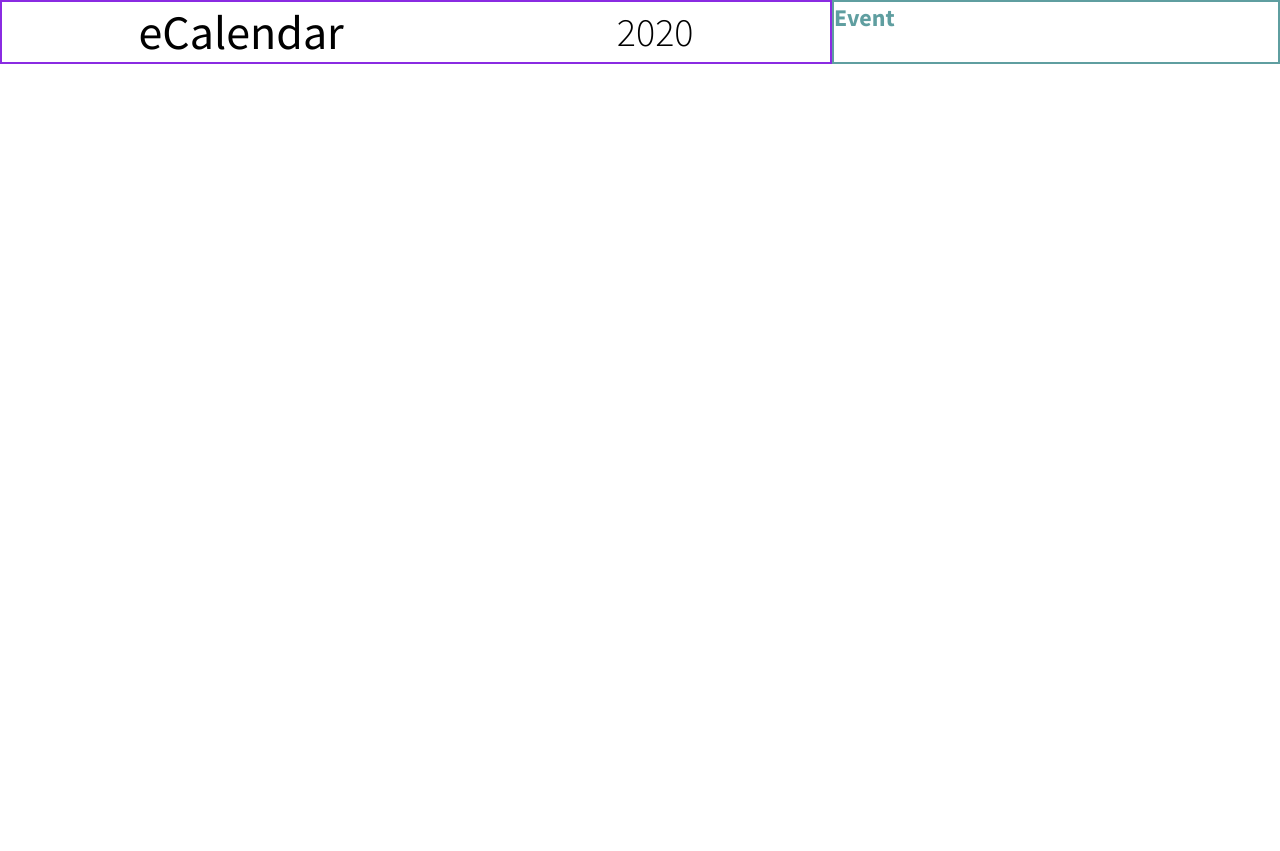
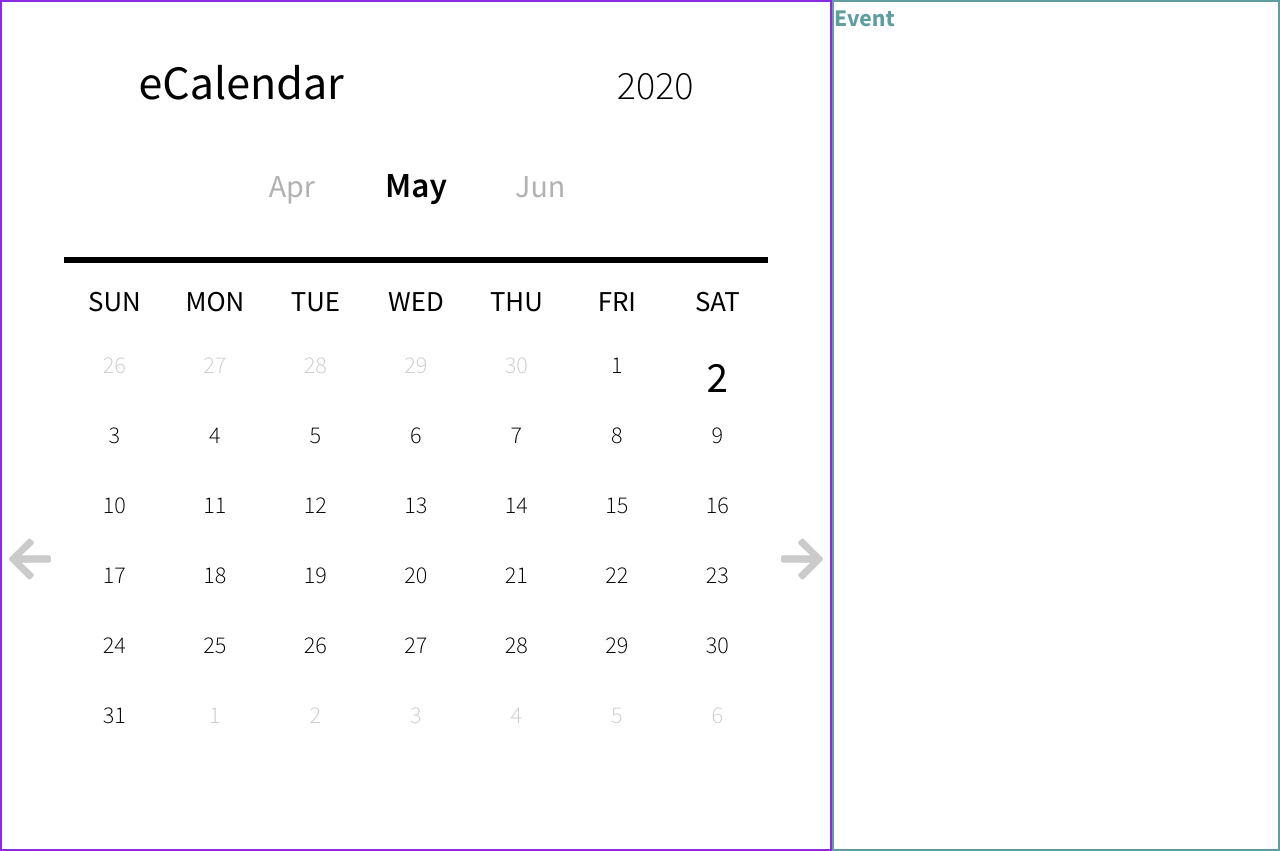
Before and after one commit to Chingu-Solo/solo-koala-195, a React (Create React App) app: page / in a window 1280 px wide. Before the commit the page ends 800 px from the top, so only its background shows below. Built offline with nearby package versions, Linux system fonts and the light colour scheme.

Commit message:
calendar part

```diff
--- a/package.json
+++ b/package.json
@@ -3,6 +3,9 @@
   "version": "0.1.0",
   "private": true,
   "dependencies": {
+    "@fortawesome/fontawesome-svg-core": "^1.2.28",
+    "@fortawesome/free-solid-svg-icons": "^5.13.0",
+    "@fortawesome/react-fontawesome": "^0.1.9",
     "@testing-library/jest-dom": "^4.2.4",
     "@testing-library/react": "^9.5.0",
     "@testing-library/user-event": "^7.2.1",
--- a/src/Components/Calendar/Calendar.js
+++ b/src/Components/Calendar/Calendar.js
@@ -1,17 +1,31 @@
 import React, { Component } from "react";
+import Header from "./Header";
+import Months from "./Months";
+import Week from "./Week";
+import Days from "./Days";
 import classes from "./Calendar.module.css";
 
 class Calendar extends Component {
 	state = {
 		date: new Date(),
 	};
+
+	handleClick = (param) => {
+		const { date } = this.state;
+		if (param === "prev") {
+			date.setMonth(date.getMonth() - 1);
+		} else {
+			date.setMonth(date.getMonth() + 1);
+		}
+		this.setState({ date });
+	};
 	render() {
 		return (
 			<div className={classes.container}>
-				<header className={classes.header}>
-					<h1>eCalendar</h1>
-					<p>{this.state.date.getFullYear()}</p>
-				</header>
+				<Header date={this.state.date} />
+				<Months date={this.state.date} />
+				<Week date={this.state.date} />
+				<Days date={this.state.date} onClick={this.handleClick} />
 			</div>
 		);
 	}
--- a/src/Components/Calendar/Calendar.module.css
+++ b/src/Components/Calendar/Calendar.module.css
@@ -1,20 +1,5 @@
 .container {
 	border: 2px solid blueviolet;
 	width: 65%;
+	padding: 50px 0;
 }
-
-.header {
-	display: flex;
-	justify-content: space-around;
-	align-items: center;
-}
-
-.header h1 {
-	font-weight: 500;
-	font-size: 3em;
-}
-
-.header p {
-	font-weight: 300;
-	font-size: 2.5em;
-}
--- /dev/null
+++ b/src/Components/Calendar/Days.js
@@ -0,0 +1,65 @@
+import React from "react";
+import classes from "./Days.module.css";
+import { FontAwesomeIcon } from "@fortawesome/react-fontawesome";
+import { faArrowLeft, faArrowRight } from "@fortawesome/free-solid-svg-icons";
+
+const currMonthEnd = (date) => {
+	return new Date(date.getFullYear(), date.getMonth() + 1, 0).getDate();
+};
+
+const currMonthstart = (date) => date.getDay();
+
+const prevMonthEnd = (date) => {
+	return new Date(date.getFullYear(), date.getMonth(), 0).getDate();
+};
+
+const nextMonthStart = (total, cme, start) => total - cme - start;
+
+const createDays = (date) => {
+	const days = [];
+	date.setDate(1);
+	const today = new Date();
+
+	for (
+		let i = prevMonthEnd(date) - currMonthstart(date) + 1;
+		i <= prevMonthEnd(date);
+		i++
+	) {
+		days.push(<div className={classes.prev_month_day}>{i}</div>);
+	}
+
+	for (let i = 1; i <= currMonthEnd(date); i++) {
+		if (i === today.getDate() && today.getMonth() === date.getMonth()) {
+			days.push(<div className={classes.today}>{i}</div>);
+		} else {
+			days.push(<div>{i}</div>);
+		}
+	}
+
+	for (
+		let i = 1;
+		i <= nextMonthStart(42, currMonthEnd(date), currMonthstart(date));
+		i++
+	) {
+		days.push(<div className={classes.next_month_day}>{i}</div>);
+	}
+	return days;
+};
+
+const Days = ({ date, onClick }) => {
+	return (
+		<div className={classes.container}>
+			<div className={classes.prev_month} onClick={() => onClick("prev")}>
+				<FontAwesomeIcon icon={faArrowLeft} size="3x" />
+			</div>
+			<div className={classes.days}>{createDays(date)}</div>
+			<div className={classes.prev_month} onClick={() => onClick("next")}>
+				<span>
+					<FontAwesomeIcon icon={faArrowRight} size="3x" />
+				</span>
+			</div>
+		</div>
+	);
+};
+
+export default Days;
--- /dev/null
+++ b/src/Components/Calendar/Days.module.css
@@ -0,0 +1,42 @@
+.container {
+	display: flex;
+	align-items: center;
+	justify-content: space-around;
+	margin: 30px 0;
+}
+
+.days {
+	display: flex;
+	flex-wrap: wrap;
+	width: 85%;
+	font-size: 1.5em;
+	font-weight: 300;
+}
+
+.days div {
+	width: 14.28%;
+	text-align: center;
+	height: 70px;
+}
+
+.prev_month,
+.next_month {
+	opacity: 0.2;
+	transition: all 0.4s;
+}
+
+.prev_month:hover,
+.next_month:hover {
+	opacity: 1;
+	cursor: pointer;
+}
+
+.today {
+	font-size: 1.8em;
+	font-weight: 500;
+}
+
+.prev_month_day,
+.next_month_day {
+	opacity: 0.2;
+}
--- /dev/null
+++ b/src/Components/Calendar/Header.js
@@ -0,0 +1,13 @@
+import React from "react";
+import classes from "./Header.module.css";
+
+const Header = ({ date }) => {
+	return (
+		<div className={classes.container}>
+			<h1>eCalendar</h1>
+			<p>{date.getFullYear()}</p>
+		</div>
+	);
+};
+
+export default Header;
--- /dev/null
+++ b/src/Components/Calendar/Header.module.css
@@ -0,0 +1,16 @@
+.container {
+	display: flex;
+	justify-content: space-around;
+	align-items: baseline;
+	margin-bottom: 50px;
+}
+
+.container h1 {
+	font-weight: 500;
+	font-size: 3em;
+}
+
+.container p {
+	font-weight: 300;
+	font-size: 2.5em;
+}
--- /dev/null
+++ b/src/Components/Calendar/Months.js
@@ -0,0 +1,35 @@
+import React from "react";
+import classes from "./Months.module.css";
+
+const months = [
+	"Jan",
+	"Feb",
+	"Mar",
+	"Apr",
+	"May",
+	"Jun",
+	"Jul",
+	"Aug",
+	"Sep",
+	"Oct",
+	"Nov",
+	"Dec",
+];
+
+const Months = ({ date }) => {
+	return (
+		<div className={classes.container}>
+			<div className={classes.month + " " + classes.prev_month}>
+				{date.getMonth() > 0 ? months[date.getMonth() - 1] : months[11]}
+			</div>
+			<div className={classes.month + " " + classes.curr_month}>
+				{months[date.getMonth()]}
+			</div>
+			<div className={classes.month + " " + classes.next_month}>
+				{date.getMonth() < 11 ? months[date.getMonth() + 1] : months[0]}
+			</div>
+		</div>
+	);
+};
+
+export default Months;
--- /dev/null
+++ b/src/Components/Calendar/Months.module.css
@@ -0,0 +1,22 @@
+.container {
+	display: flex;
+	justify-content: center;
+	align-items: baseline;
+	margin-bottom: 50px;
+}
+
+.month {
+	width: 15%;
+	text-align: center;
+}
+
+.curr_month {
+	font-weight: 600;
+	font-size: 2.2em;
+}
+
+.prev_month,
+.next_month {
+	font-size: 2em;
+	opacity: 0.3;
+}
--- /dev/null
+++ b/src/Components/Calendar/Week.js
@@ -0,0 +1,19 @@
+import React from "react";
+import classes from "./Week.module.css";
+
+const week = ["SUN", "MON", "TUE", "WED", "THU", "FRI", "SAT"];
+
+const Week = ({ date }) => {
+	return (
+		<div className={classes.container}>
+			<hr />
+			<div className={classes.week}>
+				{week.map((day) => (
+					<div key={day}>{day}</div>
+				))}
+			</div>
+		</div>
+	);
+};
+
+export default Week;
--- /dev/null
+++ b/src/Components/Calendar/Week.module.css
@@ -0,0 +1,19 @@
+.container {
+	width: 85%;
+	margin: 0 auto;
+}
+
+hr {
+	border: 3px solid black;
+	margin-bottom: 20px;
+}
+.week {
+	display: flex;
+	font-size: 1.8em;
+	font-weight: 400;
+}
+
+.week div {
+	width: 14.28%;
+	text-align: center;
+}
```
Also changed, not shown: 1 other file (tests, documents, lock files or other folders).
